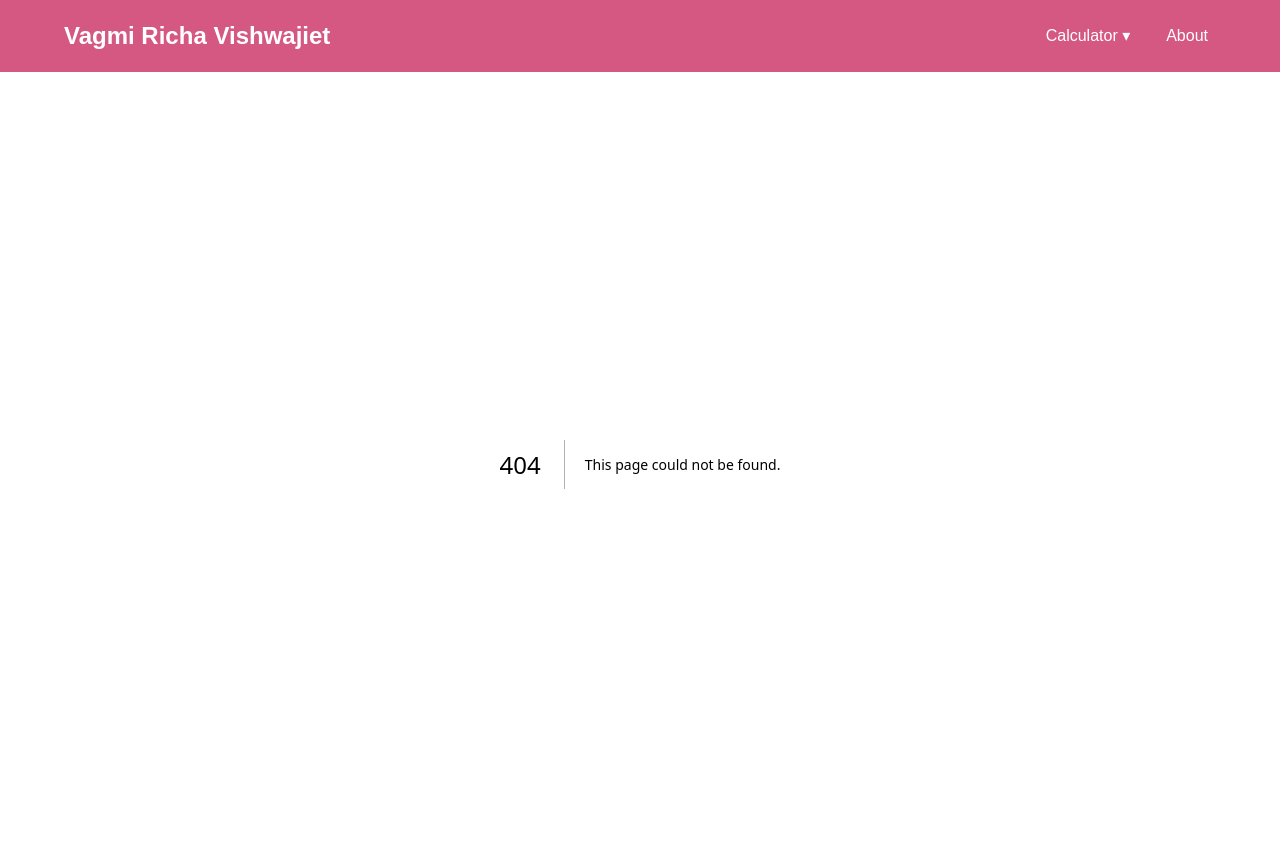
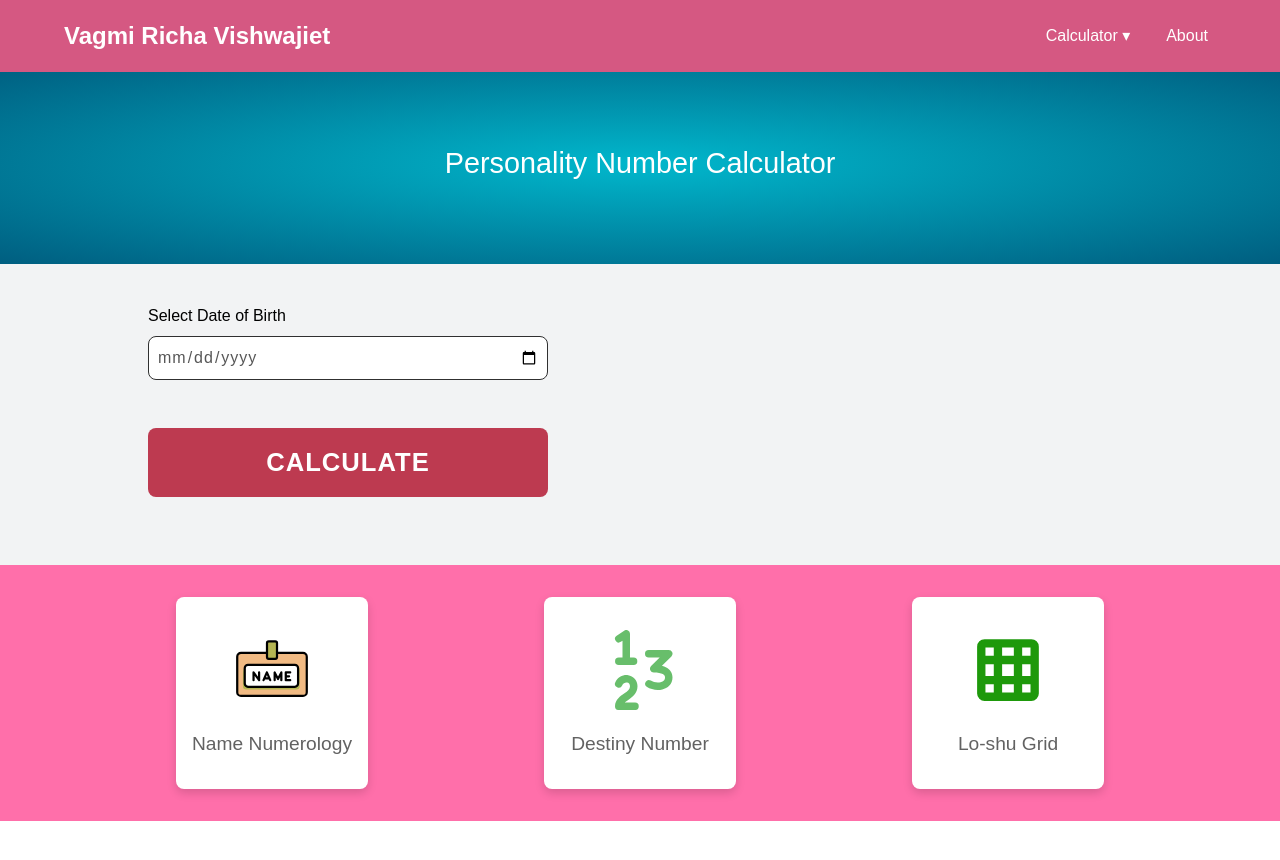
Before and after one commit to vkondi/richa-profile, a Next.js app: page /personality-number in a window 1280 px wide. Before the commit this address had no page. Shown: the top 860 px of the page. Built offline with nearby package versions, Linux system fonts and the light colour scheme.

Commit message:
feat: destiny number corrections

```diff
--- a/app/(calculators)/destiny-number-calculator/page.tsx
+++ b/app/(calculators)/destiny-number-calculator/page.tsx
@@ -3,7 +3,7 @@
 import React, { FC, useState, useCallback, useMemo } from "react";
 import ResultTile from "@/components/ResultTile";
 import { getLifePathNumber } from "@utils/utility";
-import DateCalcTemplate from "@/components/layouts/DateCalcTemplate";
+import DateCalcTemplate from "@/components/templates/DateCalcTemplate";
 import { useRootContext } from "@/context/RootContext";
 
 const DestinyNumberCalculator: FC = () => {
--- a/app/(calculators)/name-numerology-calculator/page.tsx
+++ b/app/(calculators)/name-numerology-calculator/page.tsx
@@ -4,7 +4,7 @@ import React, { useState, useCallback, ChangeEvent, useMemo } from "react";
 import ResultTile from "@/components/ResultTile";
 import { convertNameToNumber, getSoulUrgeNumber } from "@utils/utility";
 import { CHALDEAN_MAPPING, PYTHAGOREAN_MAPPING } from "@/utils/constants";
-import NameCalcTemplate from "@/components/layouts/NameCalcTemplate";
+import NameCalcTemplate from "@/components/templates/NameCalcTemplate";
 import { useRootContext } from "@/context/RootContext";
 import { SystemType } from "@/types/types";
 
--- a/app/(calculators)/life-path-number/page.tsx
+++ b/app/(calculators)/personality-number/page.tsx
@@ -1,19 +1,18 @@
 "use client";
 
-import DateCalcTemplate from "@/components/layouts/DateCalcTemplate";
+import DateCalcTemplate from "@/components/templates/DateCalcTemplate";
 import ResultTile from "@/components/ResultTile";
 import { useRootContext } from "@/context/RootContext";
-import { SystemType } from "@/types/types";
-import { getLifePathNumber } from "@/utils/utility";
+import { getBirthDayNumber } from "@/utils/utility";
 import { useCallback, useMemo, useState } from "react";
 
 const LifePathNumber = () => {
-  const { dob, setDOB, system, setSystem } = useRootContext();
+  const { dob, setDOB } = useRootContext();
   const [resultVisibility, setResultVisibility] = useState<boolean>(false);
 
   const lifePathNumber = useMemo(() => {
     if (dob) {
-      return getLifePathNumber(dob);
+      return getBirthDayNumber(new Date(dob).getDate());
     }
 
     return undefined;
@@ -33,30 +32,20 @@ const LifePathNumber = () => {
     [setDOB]
   );
 
-  const handleSystemChange = useCallback(
-    (value: SystemType) => {
-      setSystem(value);
-      setResultVisibility(false);
-    },
-    [setSystem]
-  );
-
   const renderResultTiles = () => {
     return (
       <>
-        <ResultTile title="Life path number" result={lifePathNumber} />
+        <ResultTile title="Personality number" result={lifePathNumber} />
       </>
     );
   };
 
   return (
     <DateCalcTemplate
-      title="Life Path Number Calculator"
+      title="Personality Number Calculator"
       onCalculateClick={handleCalculate}
       dob={dob}
       onDOBChange={handleDOBChange}
-      system={system}
-      onSystemChange={handleSystemChange}
       ResultTiles={renderResultTiles()}
       resultVisibility={resultVisibility}
     />
--- a/utils/constants.ts
+++ b/utils/constants.ts
@@ -12,8 +12,8 @@ export const CALCULATOR_LINKS = [
     logoUrl: "/images/destiny-number.svg",
   },
   {
-    href: "/life-path-number",
-    label: "Life Path Number",
+    href: "/personality-number",
+    label: "Personality Number",
     logoUrl: "/images/life-path.svg",
   },
   {
--- a/utils/utility.ts
+++ b/utils/utility.ts
@@ -4,7 +4,8 @@ import { CHALDEAN_MAPPING, PYTHAGOREAN_MAPPING } from "./constants";
 
 // Function to reduce a number to a single digit or Master Number (11, 22, 33)
 export const reduceToSingleDigit = (num: number): number => {
-  while (num > 9 && num !== 11 && num !== 22 && num !== 33) {
+  // while (num > 9 && num !== 11 && num !== 22 && num !== 33) {
+  while (num > 9) {
     num = num
       .toString()
       .split("")
```
Also changed, not shown: components/templates/DateCalcTemplate/index.tsx (renamed from components/layouts/DateCalcTemplate/index.tsx), components/templates/DateCalcTemplate/styles.module.css (renamed from components/layouts/DateCalcTemplate/styles.module.css), components/templates/NameCalcTemplate/index.tsx (renamed from components/layouts/NameCalcTemplate/index.tsx), components/templates/NameCalcTemplate/styles.module.css (renamed from components/layouts/NameCalcTemplate/styles.module.css).
